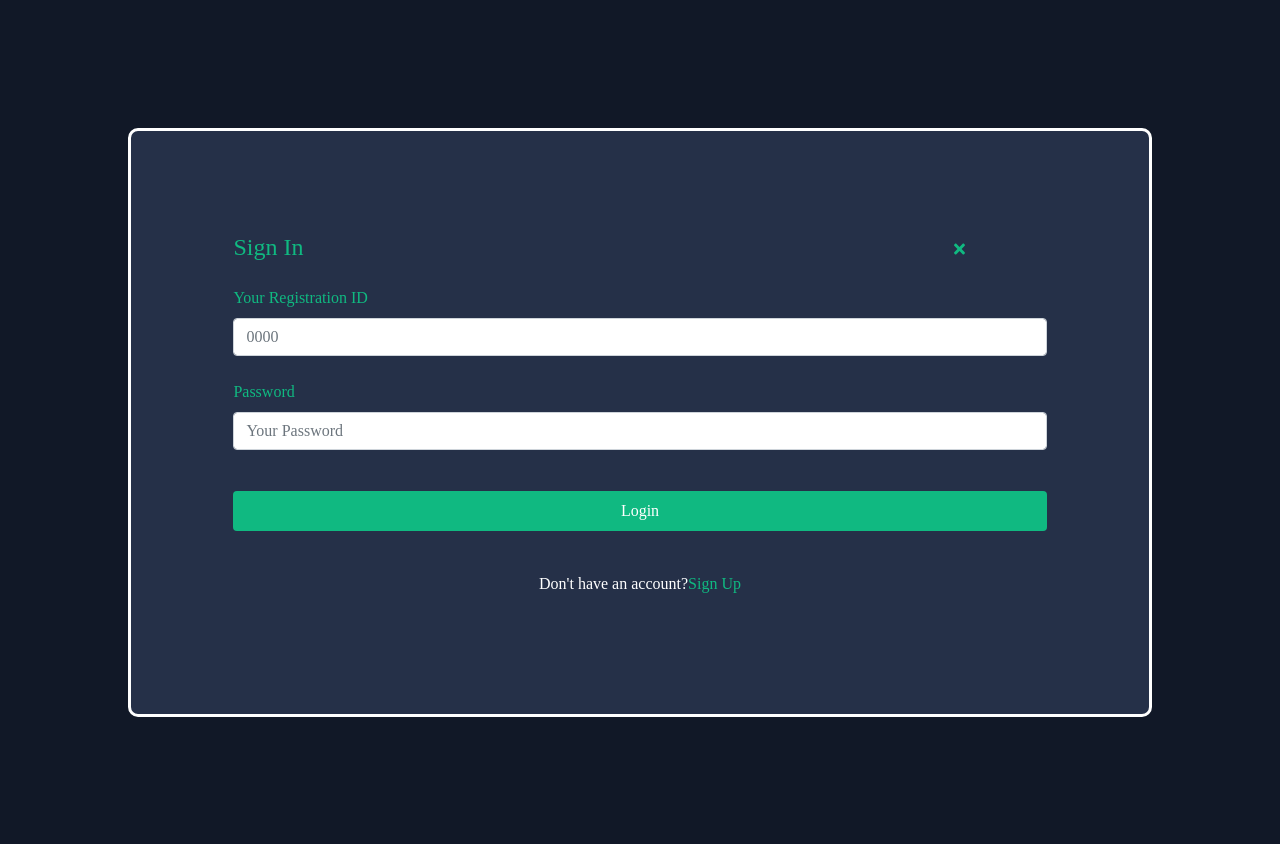
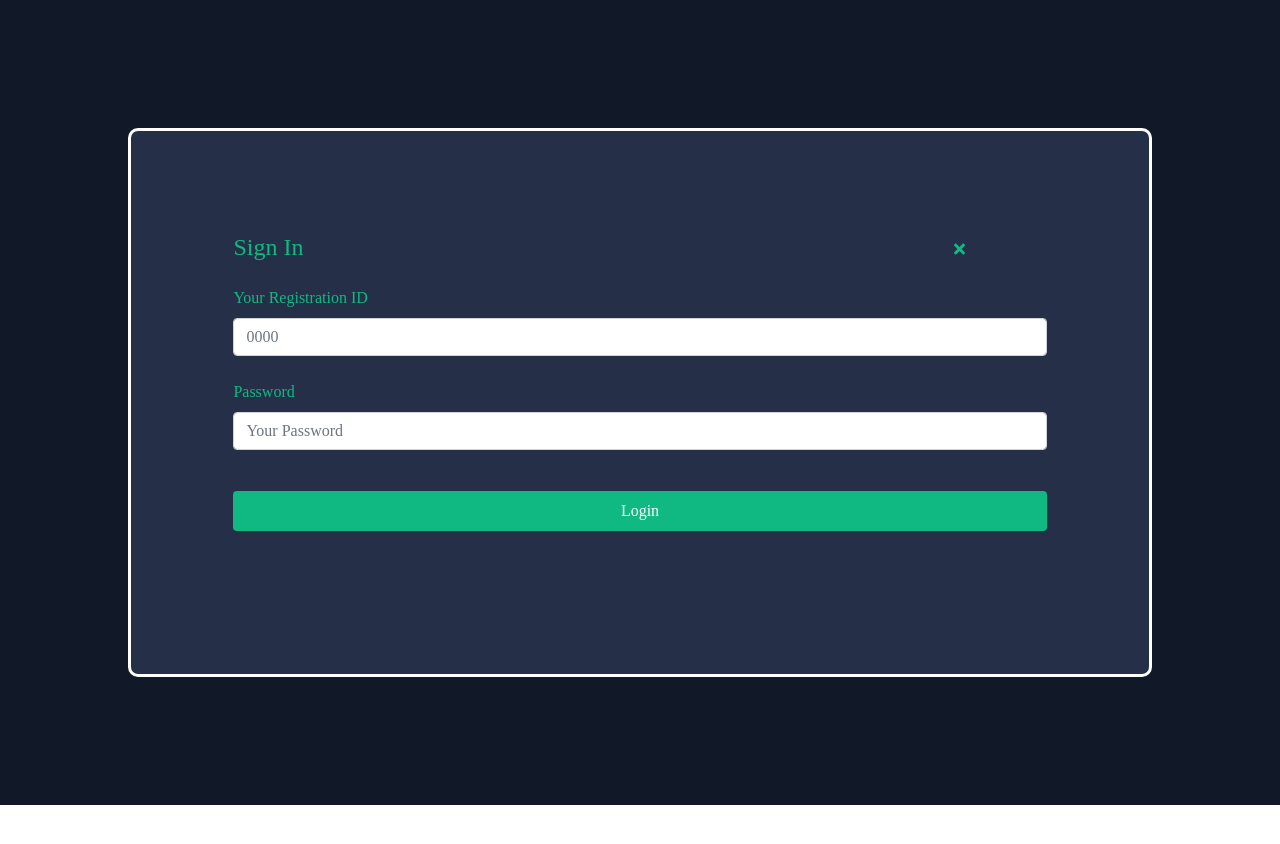
Before and after one commit to the-binary-hooks/edu-burg, a React (Create React App) app in the folder client/: page /login in a window 1280 px wide. After the commit the page ends 805 px from the top, so only its background shows below. Built offline with nearby package versions, Linux system fonts and the light colour scheme.

Commit message:
kicked out register

```diff
--- a/client/src/App.tsx
+++ b/client/src/App.tsx
@@ -27,7 +27,6 @@ import Course from "./components/TeacherDashboard/Course/Course";
 
 // StyleSheet
 import "./App.css";
-import Register from "./components/Authentication/Register/Register";
 
 const App = () => {
     return (
@@ -39,9 +38,6 @@ const App = () => {
                 {/* Authentication */}
                 <Route path="/login">
                     <Login />
-                </Route>
-                <Route path="/register">
-                    <Register />
                 </Route>
                 {/* Dashboard Common */}
                 <PrivateRoute path="/news-feed">
--- a/client/src/components/Authentication/Login/Login.tsx
+++ b/client/src/components/Authentication/Login/Login.tsx
@@ -149,17 +149,6 @@ const Login = () => {
                     >
                         Login
                     </Button>
-                    <div className="accountDiv">
-                        <p>
-                            Don't have an account?
-                            <Link
-                                className="react-link brand-text"
-                                to="/register"
-                            >
-                                Sign Up
-                            </Link>
-                        </p>
-                    </div>
                 </Form>
             </Container>
         </div>
--- a/client/src/components/Authentication/auth.css
+++ b/client/src/components/Authentication/auth.css
@@ -29,9 +29,3 @@
 .submit-button {
     margin: 4% 0%;
 }
-
-.accountDiv {
-    text-align: center;
-    color: white;
-    font-weight: 100;
-}
```
